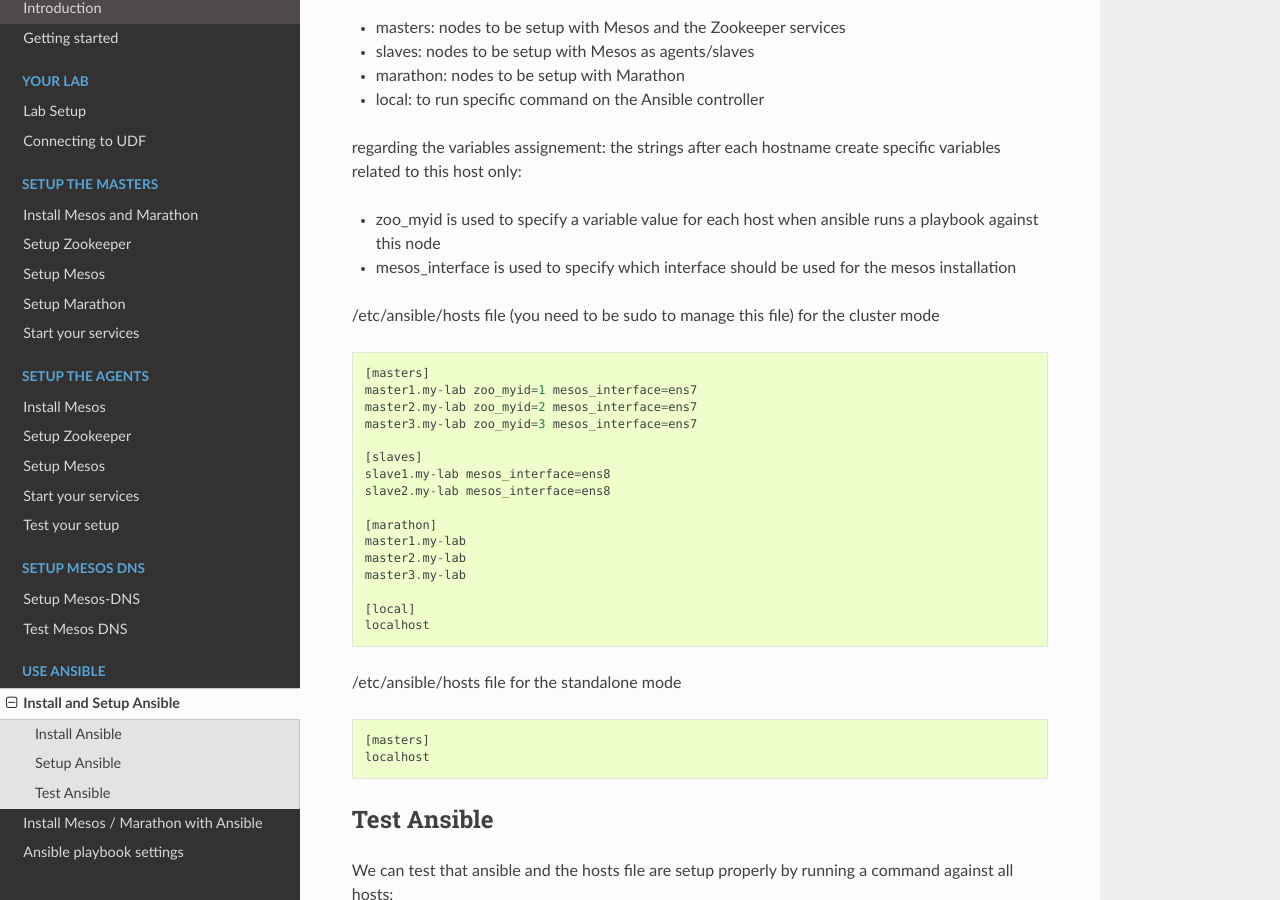
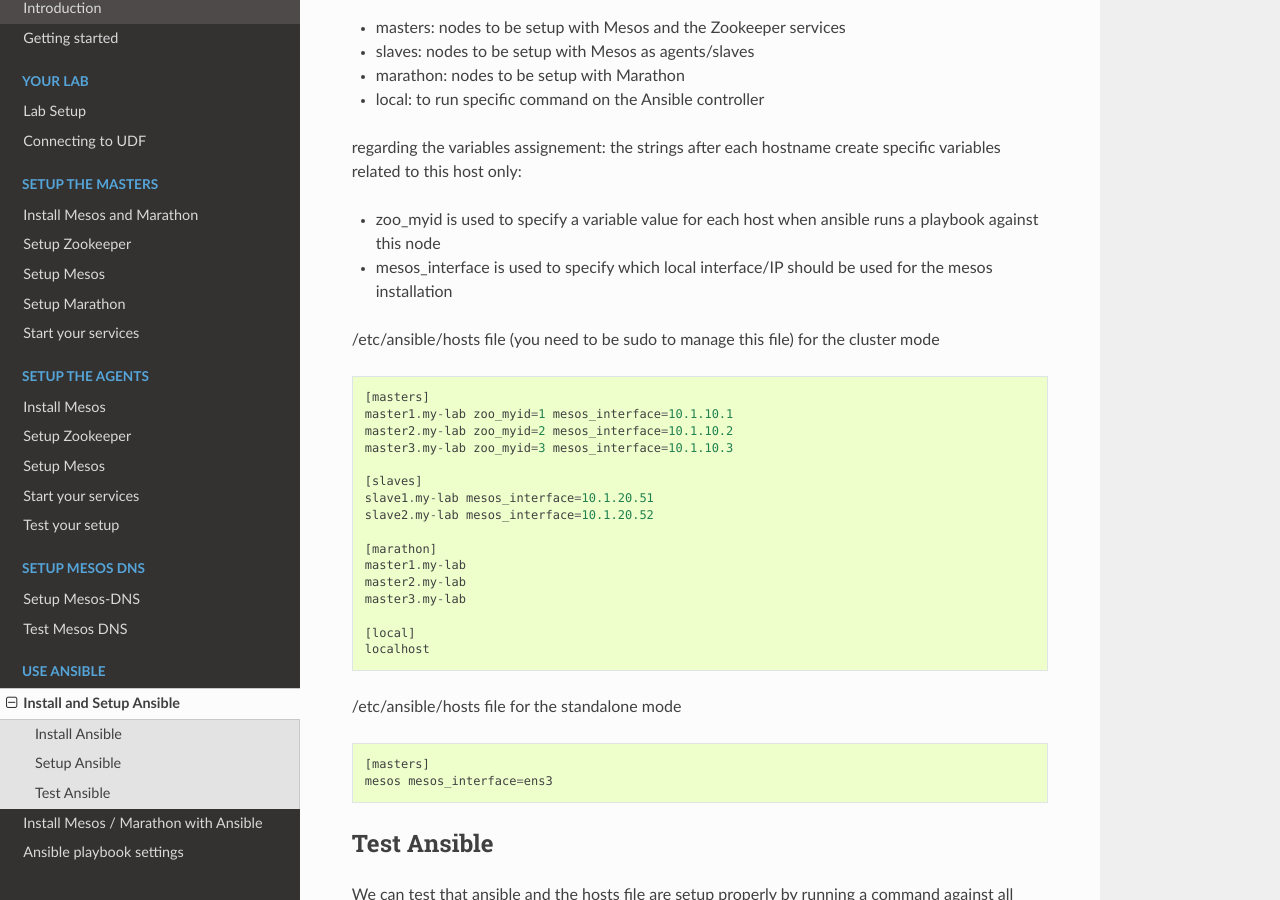
Before and after one commit to nmenant/f5-101-lab-Mesos-Marathon, a Sphinx documentation site: the page built from docs/ansible/ansible-install-setup.rst, in a window 1280 px wide and 900 px high, scrolled down 1186 px. Built offline with Sphinx 7.4.7 and the Read the Docs theme 2.0.0, drawn with Linux system fonts in a browser that asks for light colours.

Commit message:
changed mesos_interface in host file from being an interface to be the IP to put in /etc/mesos-{slave,master}/ip

```diff
--- a/docs/ansible/ansible-install-playbooks.rst
+++ b/docs/ansible/ansible-install-playbooks.rst
@@ -7,7 +7,7 @@
 
 We will install the playbooks on master1 but need to install git first.
 
-You need to use git to retrieve the repo. **It's already installed on master1**. If it's not already installed in your env, run this command to install git:
+You need to use git to retrieve the repo. **It's already installed on master1 (Cluster UDF blueprint) and mesos node (Standalone UDF blueprint)**. If it's not already installed in your env, run this command to install git:
 
 ::
 
--- a/docs/ansible/ansible-install-setup.rst
+++ b/docs/ansible/ansible-install-setup.rst
@@ -64,7 +64,7 @@
 
 * zoo_myid is used to specify a variable value for each host when ansible runs a playbook against this node
 
-* mesos_interface is used to specify which interface should be used for the mesos installation
+* mesos_interface is used to specify which local interface/IP should be used for the mesos installation
 
 
 /etc/ansible/hosts file (you need to be sudo to manage this file) for the cluster mode
@@ -72,13 +72,13 @@
 ::
 
 	[masters]
-	master1.my-lab zoo_myid=1 mesos_interface=ens7
-	master2.my-lab zoo_myid=2 mesos_interface=ens7
-	master3.my-lab zoo_myid=3 mesos_interface=ens7
+	master1.my-lab zoo_myid=1 mesos_interface=10.1.10.1
+	master2.my-lab zoo_myid=2 mesos_interface=10.1.10.2
+	master3.my-lab zoo_myid=3 mesos_interface=10.1.10.3
 
 	[slaves]
-	slave1.my-lab mesos_interface=ens8
-	slave2.my-lab mesos_interface=ens8
+	slave1.my-lab mesos_interface=10.1.20.51
+	slave2.my-lab mesos_interface=10.1.20.52
 
 	[marathon]
 	master1.my-lab
@@ -94,7 +94,7 @@
 ::
 
 	[masters]
-	localhost
+	mesos mesos_interface=ens3
 
 
 Test Ansible
```
Also changed, not shown: 2 other files.
